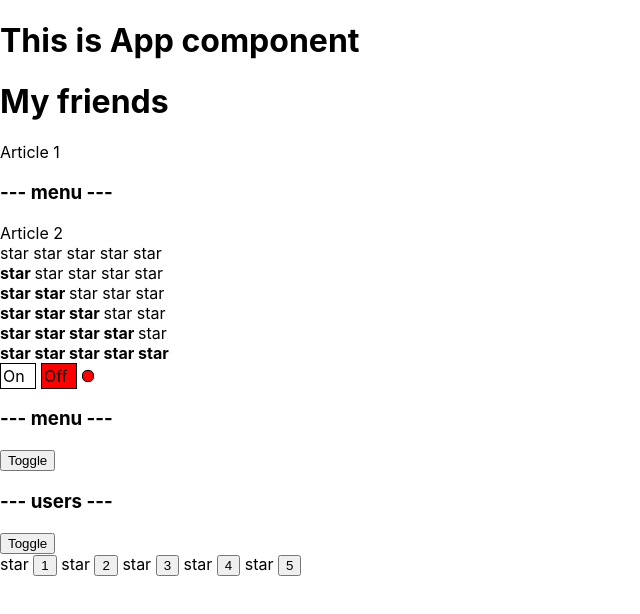
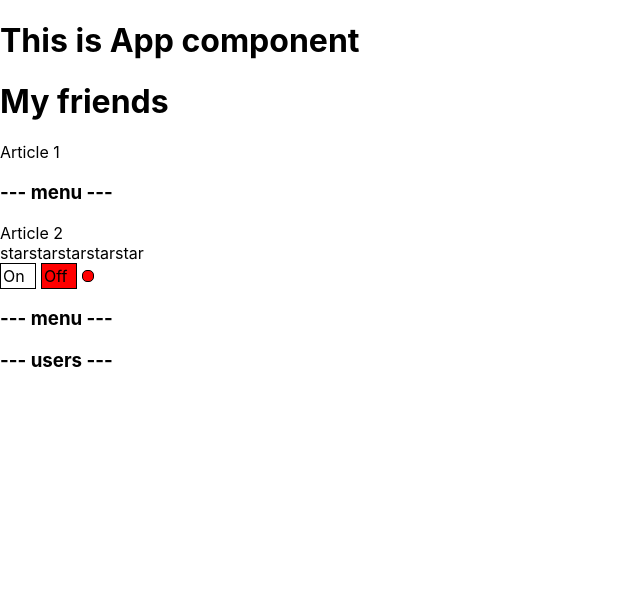
Before and after one commit to yulia463/React, a React (Create React App) app: page / in a window 1280 px wide. Shown: the top 614 px of the page, without its empty margins (0-640 px from the left). Built offline with nearby package versions, Linux system fonts and the light colour scheme.

Commit message:
refactor Uncontrolled components for useState

```diff
--- a/src/components/App.tsx
+++ b/src/components/App.tsx
@@ -1,14 +1,16 @@
-import React from 'react';
+import React, {useState} from 'react';
 import '../App.css';
 import PageTitle from "./title";
 import {Accordion} from "./Accordion/accordion";
-import Rating from "./Rating/rating";
+import Rating, {RatingPropsType, RatingValueType} from "./Rating/rating";
 import {OnOff} from "./OnOff/OnOff";
 import {Uncontrolledaccordion} from "./UncontrolledAccordion/Uncontrolledaccordion";
 import Unncontralledrating from "./UnncontralledRating/Unncontralledrating";
 import rating from "./Rating/rating";
+import Star from "./Star/star";
 
 function App() {
+    let [ratingValue, setRatingValue] = useState<RatingValueType>(0)
     return (
         <div>
             <PageTitle title={"This is App component"}/>
@@ -16,18 +18,14 @@
             Article 1
             <Accordion titleValue={"menu"} collapsed={true}/>
             Article 2
-            <Rating value={0}/>
-            <Rating value={1}/>
-            <Rating value={2}/>
-            <Rating value={3}/>
-            <Rating value={4}/>
-            <Rating value={5}/>
+            <Rating value={ratingValue} onClick={setRatingValue}/>
+
 
             <OnOff/>
             <Uncontrolledaccordion titleValue={"menu"} collapsed={true}/>
             <Uncontrolledaccordion titleValue={"users"} collapsed={false}/>
             <Unncontralledrating/>
-
+            <Unncontralledrating/>
 
 
         </div>
--- a/src/components/Rating/rating.tsx
+++ b/src/components/Rating/rating.tsx
@@ -1,19 +1,21 @@
 import React from "react";
 import Star from "../Star/star";
 
+export type RatingValueType = 0 | 1 | 2 | 3 | 4 | 5
 export type RatingPropsType = {
-    value: 0 | 1 | 2 | 3 | 4 | 5
+    value: RatingValueType
+    onClick:(value:RatingValueType)=>void
 }
 const Rating = (props: RatingPropsType) => {
 
 
-    return(
+    return (
         <div>
-            <Star selected={props.value > 0}/>
-            <Star selected={props.value > 1}/>
-            <Star selected={props.value > 2}/>
-            <Star selected={props.value > 3}/>
-            <Star selected={props.value > 4}/>
+            <Star selected={props.value > 0} onClick={props.onClick} value={1}/>
+            <Star selected={props.value > 1} onClick={props.onClick}  value={2}/>
+            <Star selected={props.value > 2} onClick={props.onClick}  value={3}/>
+            <Star selected={props.value > 3} onClick={props.onClick}  value={4}/>
+            <Star selected={props.value > 4} onClick={props.onClick}  value={5}/>
         </div>
     )
 }
--- a/src/components/Star/star.tsx
+++ b/src/components/Star/star.tsx
@@ -1,13 +1,18 @@
 import React from "react";
-export type StarPropsType={
-    selected:boolean
+import {RatingValueType} from "../Rating/rating";
+
+export type StarPropsType = {
+    selected: boolean
+    onClick:(value:RatingValueType)=>void
+    value:RatingValueType
+
 }
 
-const Star = (props:StarPropsType) => {
-    if(props.selected === true){
-        return<span><b> star </b></span>
-    }else{
-        return <span> star </span>
-    }
+const Star = (props: StarPropsType) => {
+
+
+    return<span onClick={()=>{props.onClick(props.value)}} >
+        {props.selected?<b>star</b> : "star"}
+    </span>
 };
 export default Star;
--- a/src/components/UncontrolledAccordion/Uncontrolledaccordion.tsx
+++ b/src/components/UncontrolledAccordion/Uncontrolledaccordion.tsx
@@ -11,8 +11,8 @@
     let [collapsed,setCollapsed]= useState(true)
     return (
         <div>
-            <UncontrolledaccordionTitle title={props.titleValue}/>
-            <button onClick={()=> {setCollapsed(!collapsed)}}>Toggle</button>
+            <UncontrolledaccordionTitle title={props.titleValue} onClick={()=> {setCollapsed(!collapsed)}}/>
+
             {!collapsed && <UncontrolledaccordionBody/>}
         </div>
     )
--- a/src/components/UncontrolledAccordion/UncontrolledaccordionTitle.tsx
+++ b/src/components/UncontrolledAccordion/UncontrolledaccordionTitle.tsx
@@ -1,13 +1,12 @@
 import React from "react";
 
-export type AccordionTitlePropsType={
-    title:string
+export type AccordionTitlePropsType = {
+    title: string
+    onClick: () => void
 }
-const UncontrolledaccordionTitle = (props:AccordionTitlePropsType) => {
+const UncontrolledaccordionTitle = (props: AccordionTitlePropsType) => {
     return (
-        <h3>
-           --- {props.title} ---
-        </h3>
+        <h3 onClick={() => {props.onClick()}}>--- {props.title} ---</h3>
     )
 };
 export default UncontrolledaccordionTitle;
--- a/src/components/UnncontralledRating/Unncontralledrating.tsx
+++ b/src/components/UnncontralledRating/Unncontralledrating.tsx
@@ -4,13 +4,14 @@
 const Unncontralledrating = () => {
 
 let [rating,setRating] = useState(0)
+
     return(
         <div>
-            <Star selected={rating > 0}/><button onClick={()=>{setRating(1)}}>1</button>
-            <Star selected={rating > 1}/><button onClick={()=>{setRating(2)}}>2</button>
-            <Star selected={rating > 2}/><button onClick={()=>{setRating(3)}}>3</button>
-            <Star selected={rating > 3}/><button onClick={()=>{setRating(4)}}>4</button>
-            <Star selected={rating > 4}/><button onClick={()=>{setRating(5)}}>5</button>
+            {/*<Star selected={rating > 0} />*/}
+            {/*<Star selected={rating > 1} />*/}
+            {/*<Star selected={rating > 2}/>*/}
+            {/*<Star selected={rating > 3} />*/}
+            {/*<Star selected={rating > 4} />*/}
         </div>
     )
 }
```
